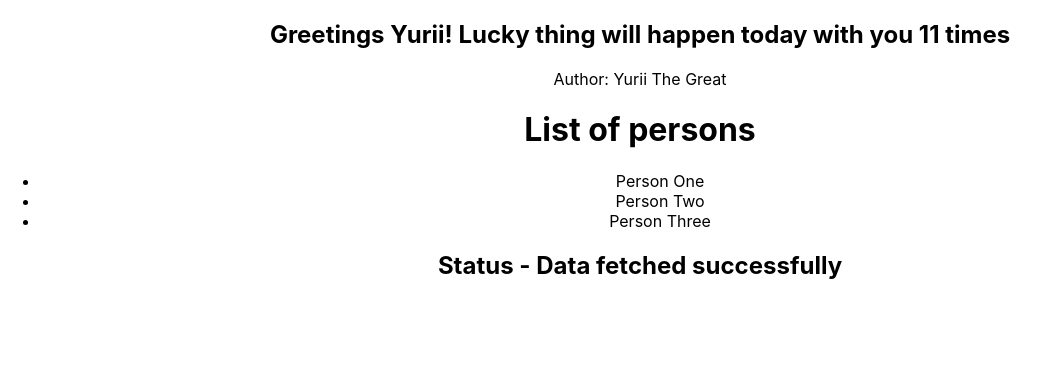
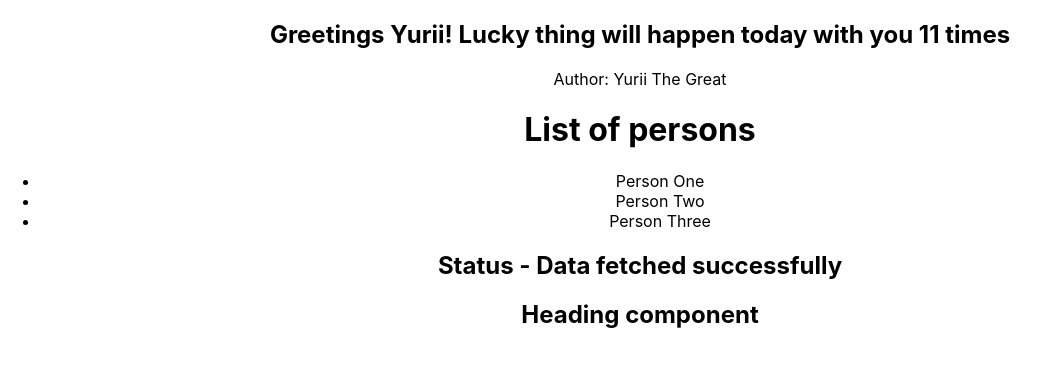
Before and after one commit to Skoblik/react-ts-tutorial, a React (Create React App) app: page / in a window 1280 px wide. Shown: the top 366 px of the page, without its empty margins (0-1050 px from the left). Built offline with nearby package versions, Linux system fonts and the light colour scheme.

Commit message:
added Heading component

```diff
--- a/src/App.tsx
+++ b/src/App.tsx
@@ -1,5 +1,6 @@
 import "./App.css";
 import { Greet } from "./components/greet/Greet";
+import { Heading } from "./components/heading/Heading";
 import { PersonList } from "./components/person list/PersonList";
 import { Person } from "./components/person/Person";
 import { Status } from "./components/status/Status";
@@ -12,6 +13,7 @@ function App() {
       <Person name={personName} />
       <PersonList names={nameList} />
       <Status status="success" />
+      <Heading>Heading component</Heading>
     </div>
   );
 }
--- /dev/null
+++ b/src/components/heading/Heading.tsx
@@ -0,0 +1,5 @@
+import { HeadingProps } from "./Heading.types";
+
+export const Heading = (props: HeadingProps) => {
+  return <h2>{props.children}</h2>;
+};
--- /dev/null
+++ b/src/components/heading/Heading.types.ts
@@ -0,0 +1,3 @@
+export type HeadingProps = {
+  children: string;
+}
```
